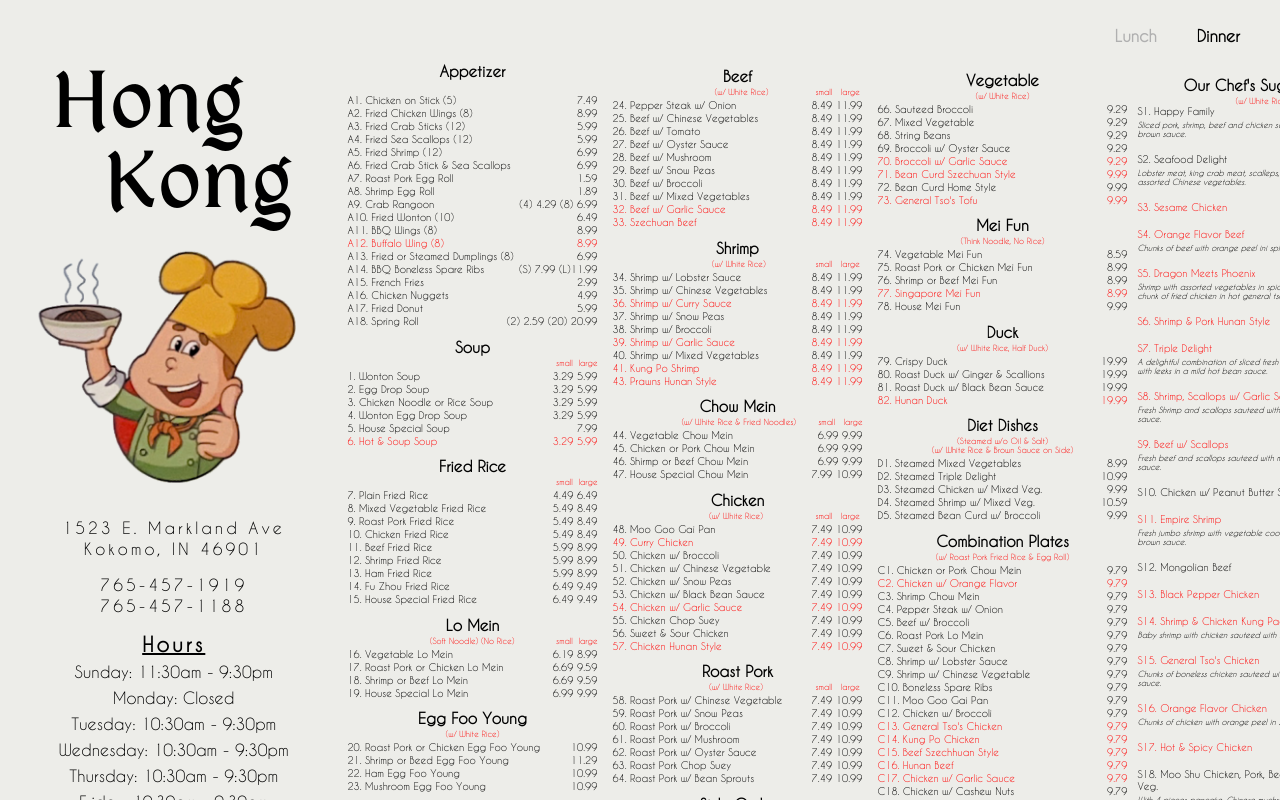
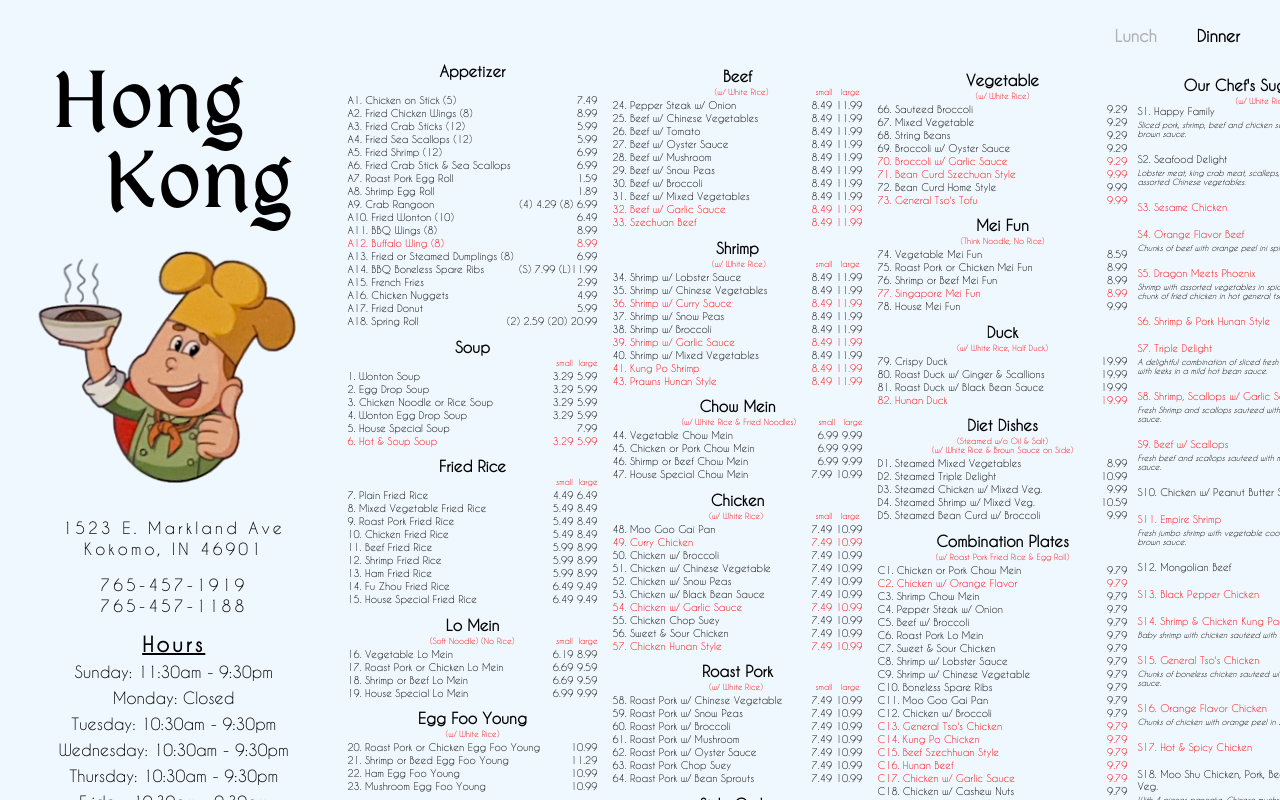
Before and after one commit to chrislqiu/HongKong, a React (Create React App) app: page / in a window 1280 px wide. Shown: the top 800 px of the page. Built offline with nearby package versions, Linux system fonts and the light colour scheme.

Commit message:
changed background color

```diff
--- a/src/App.css
+++ b/src/App.css
@@ -17,7 +17,6 @@
 }
 
 .App-header {
-  background-color: #edede9;
   min-height: 100vh;
   display: flex;
   flex-direction: column;
```
